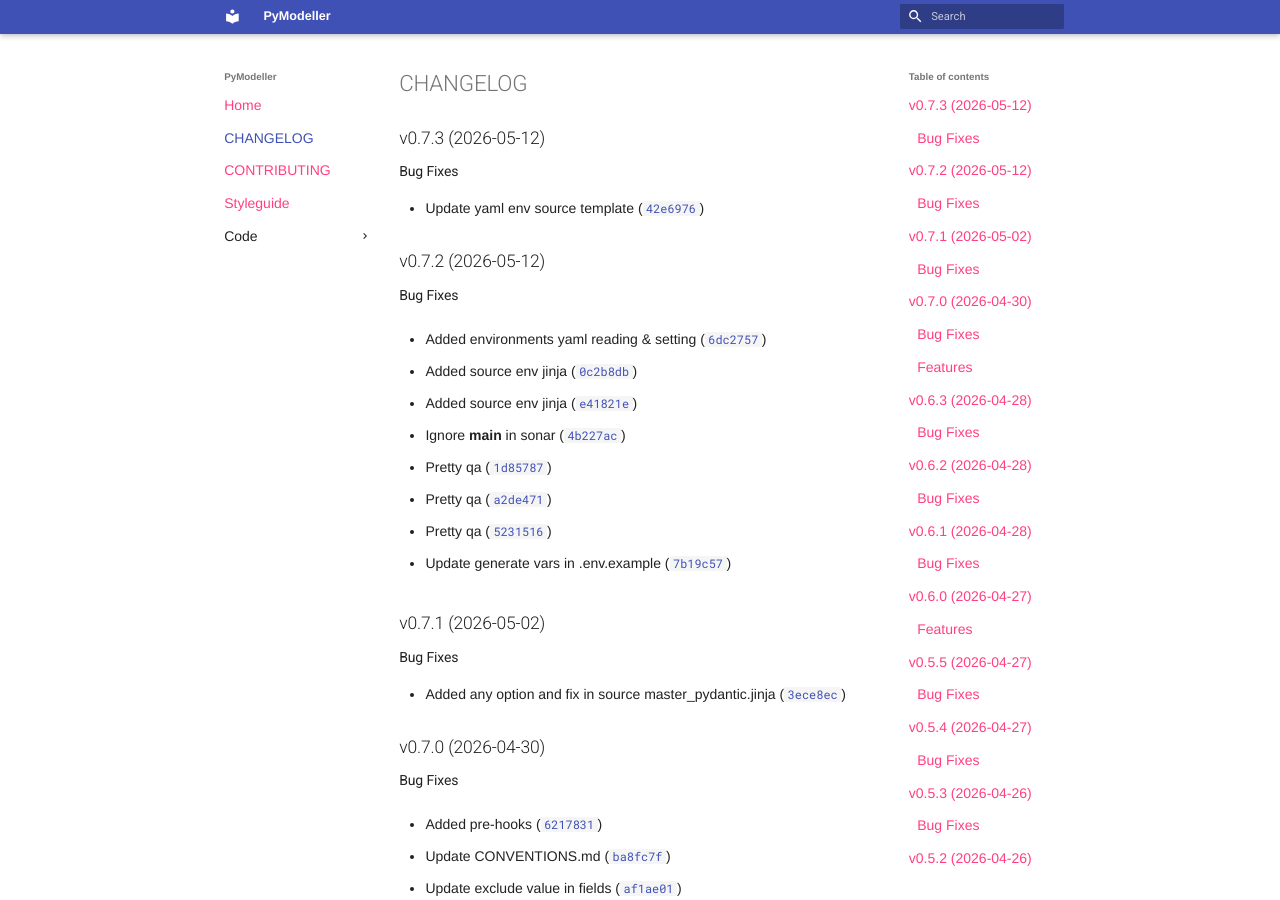
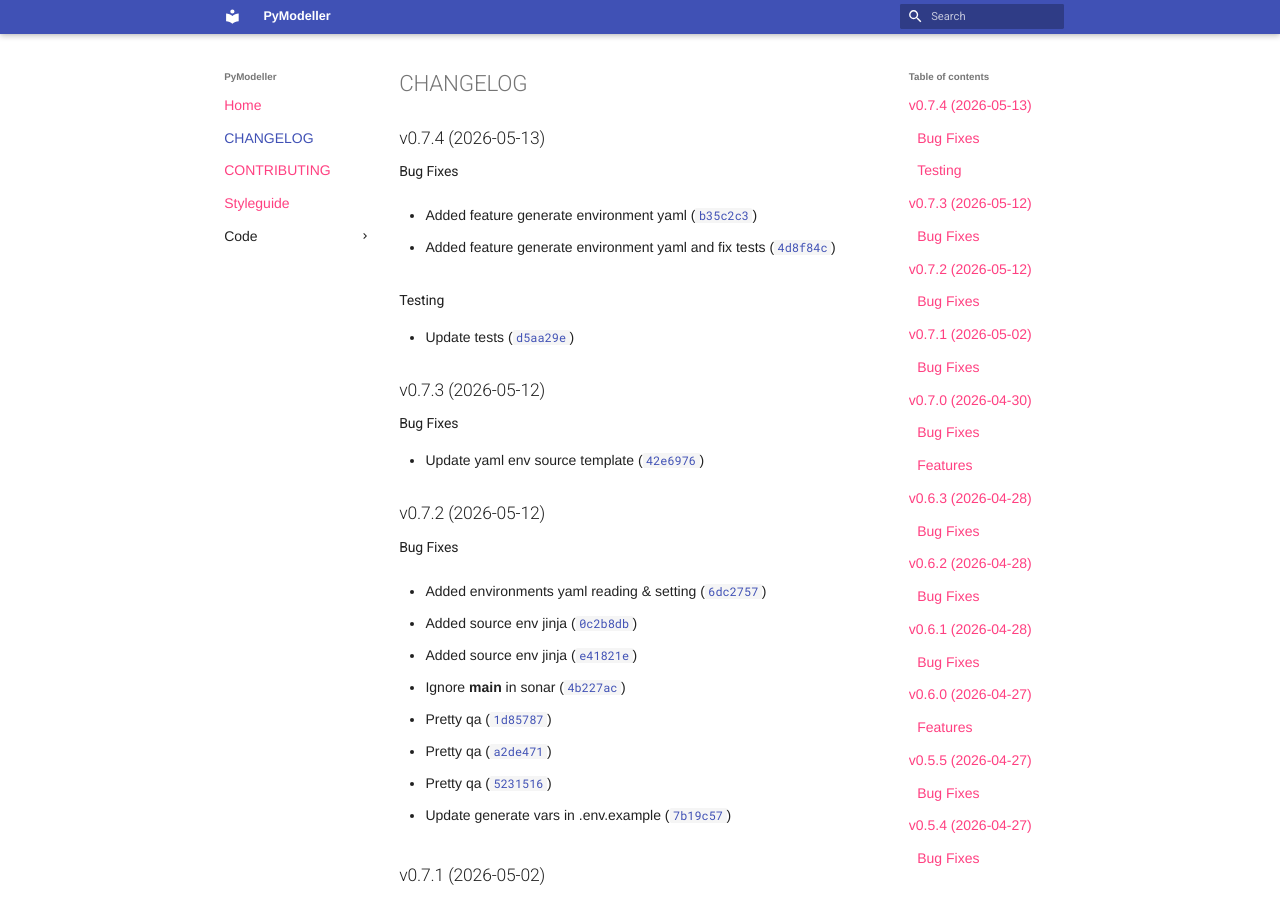
Before and after one commit to pymodeller/PyModeller, an MkDocs documentation site: the page built from docs/CHANGELOG.md, in a window 1280 px wide and 900 px high. Built offline with MkDocs 1.6.1 and Material for MkDocs 9.7.7, drawn with Linux system fonts in a browser that asks for light colours; nearby versions of some CDN libraries; library files that are not in the unit come from our copies; plug-ins that fetch from the network failed and are left out.

Commit message:
0.7.4
Automatically generated by python-semantic-release

```diff
--- a/docs/CHANGELOG.md
+++ b/docs/CHANGELOG.md
@@ -1,6 +1,22 @@
 # CHANGELOG
 
 <!-- version list -->
+
+## v0.7.4 (2026-05-13)
+
+### Bug Fixes
+
+- Added feature generate environment yaml
+  ([`b35c2c3`](https://github.com/pymodeller/PyModeller/commit/b35c2c32e620dcbb0983f5c62d3a832230cebf42))
+
+- Added feature generate environment yaml and fix tests
+  ([`4d8f84c`](https://github.com/pymodeller/PyModeller/commit/4d8f84c1a4b89732b3f8a3dad6fcab469d38b0a8))
+
+### Testing
+
+- Update tests
+  ([`d5aa29e`](https://github.com/pymodeller/PyModeller/commit/d5aa29e56077af1e1d81fb976916b5930981ae6e))
+
 
 ## v0.7.3 (2026-05-12)
 
--- a/pyproject.toml
+++ b/pyproject.toml
@@ -1,6 +1,6 @@
 [project]
 name = "pymodeller"
-version = "0.7.3"
+version = "0.7.4"
 description = "A package that reads models from YAML and creates Pydantic models"
 readme = "README.md"
 license = { file = "LICENSE" }
--- a/src/pymodeller/__init__.py
+++ b/src/pymodeller/__init__.py
@@ -1 +1 @@
-__version__ = "0.7.3"
+__version__ = "0.7.4"
```
